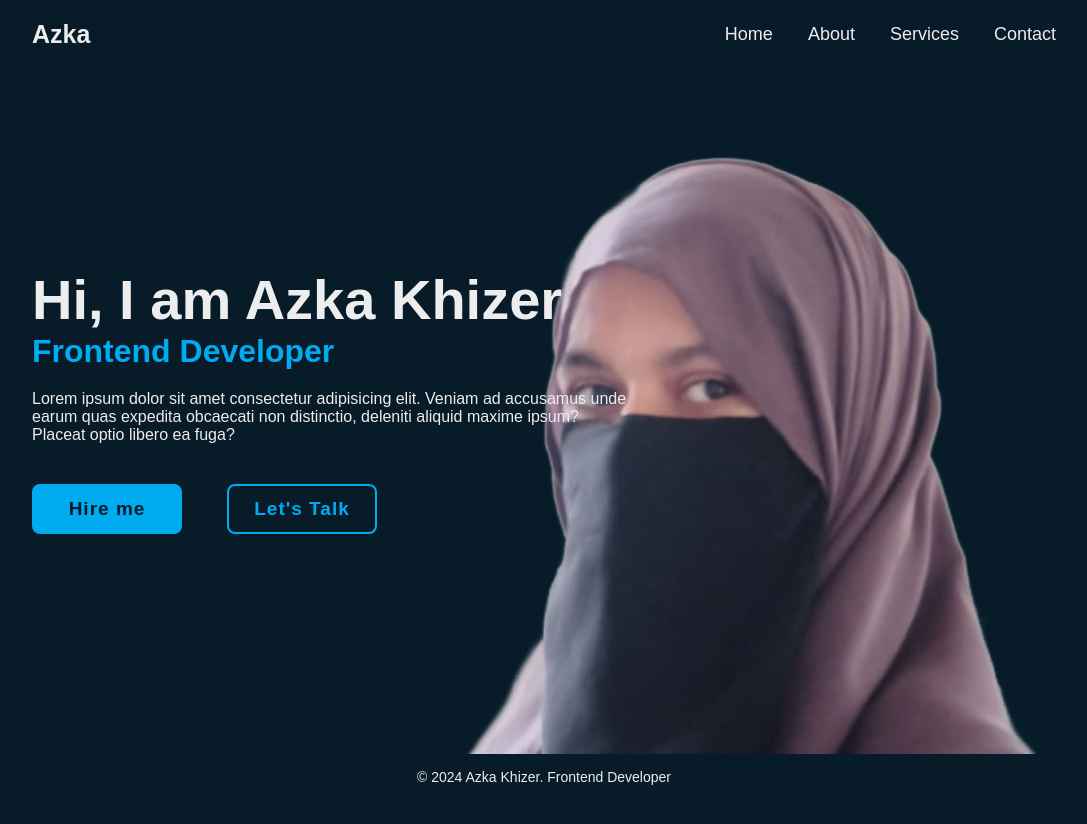
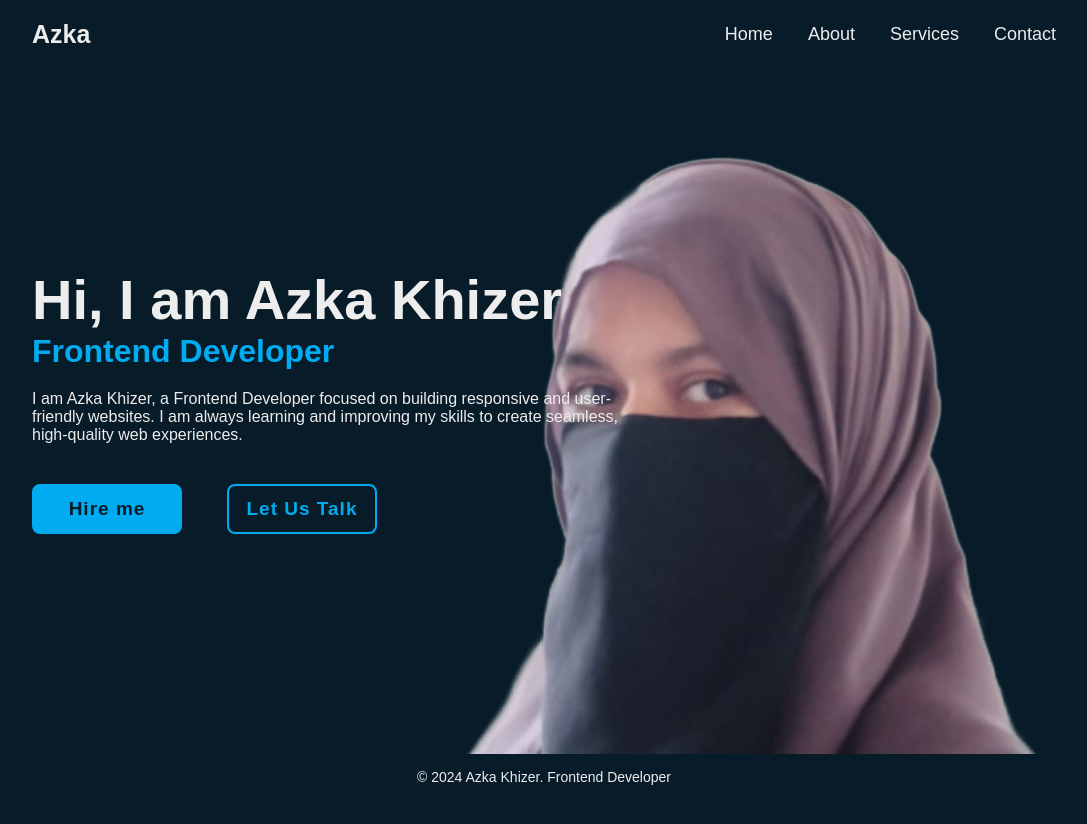
Before and after one commit to AzkaKhizer/portfolio-customCSS, a Next.js app: page / in a window 1280 px wide. Shown: the top 824 px of the page, without its empty margins (96-1183 px from the left). Built offline with nearby package versions, Linux system fonts and the light colour scheme.

Commit message:
page.tsx

```diff
--- a/src/app/page.tsx
+++ b/src/app/page.tsx
@@ -3,30 +3,24 @@ import { FaFacebook } from "react-icons/fa";
 import { FaTwitterSquare } from "react-icons/fa";
 import { FaInstagram } from "react-icons/fa6";
 
-import { PiX } from 'react-icons/pi';
-
 export default function Home() {
   return (
-    <section className='home'>
-    <div className='home-content'>
-      <h1>Hi, I am Azka Khizer</h1>
-      <h2>Frontend Developer</h2>
-      <p>Lorem ipsum dolor sit amet consectetur adipisicing elit. Veniam ad accusamus unde earum quas expedita obcaecati non distinctio, deleniti aliquid maxime ipsum? Placeat optio libero ea fuga?</p>
-      <div className="btn-box">
-        <a href='/Contact'>Hire me</a>
-        <a href="/Contact">Let's Talk</a>
+    <section className="home">
+      <div className="home-content">
+        <h1>Hi, I am Azka Khizer</h1>
+        <h2>Frontend Developer</h2>
+        <p>I am Azka Khizer, a Frontend Developer focused on building responsive and user-friendly websites. I am always learning and improving my skills to create seamless, high-quality web experiences.</p>
+        <div className="btn-box">
+          <a href="/Contact">Hire me</a>
+          <a href="/Contact">Let Us Talk</a>
+        </div>
       </div>
-    </div>
-    <div className='icons'>
-    <a href="https://www.facebook.com/azka.khizer"><FaFacebook /></a>
-    <a href="#"><FaTwitterSquare /></a>
-    <a href="https://www.instagram.com/marketminds123/"><FaInstagram /></a>
-
-    </div>
-    <span className='home-imghover'></span>
+      <div className="icons">
+        <a href="https://www.facebook.com/azka.khizer" target="_blank" rel="noopener noreferrer"><FaFacebook /></a>
+        <a href="#" target="_blank" rel="noopener noreferrer"><FaTwitterSquare /></a>
+        <a href="https://www.instagram.com/marketminds123/" target="_blank" rel="noopener noreferrer"><FaInstagram /></a>
+      </div>
+      <span className="home-imghover"></span>
     </section>
-
-
-
   );
 }
```
